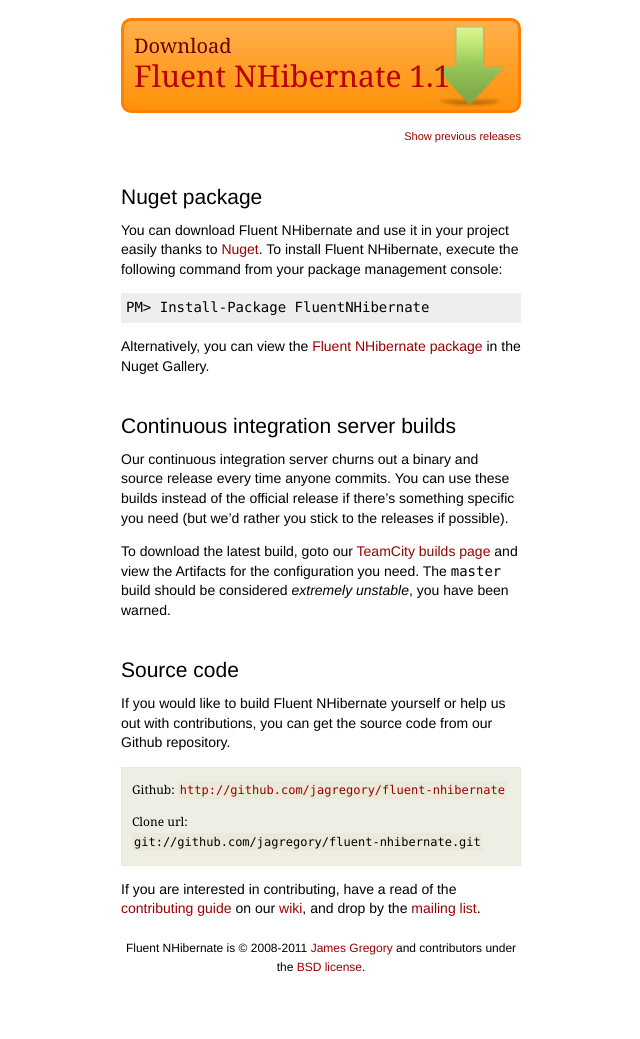
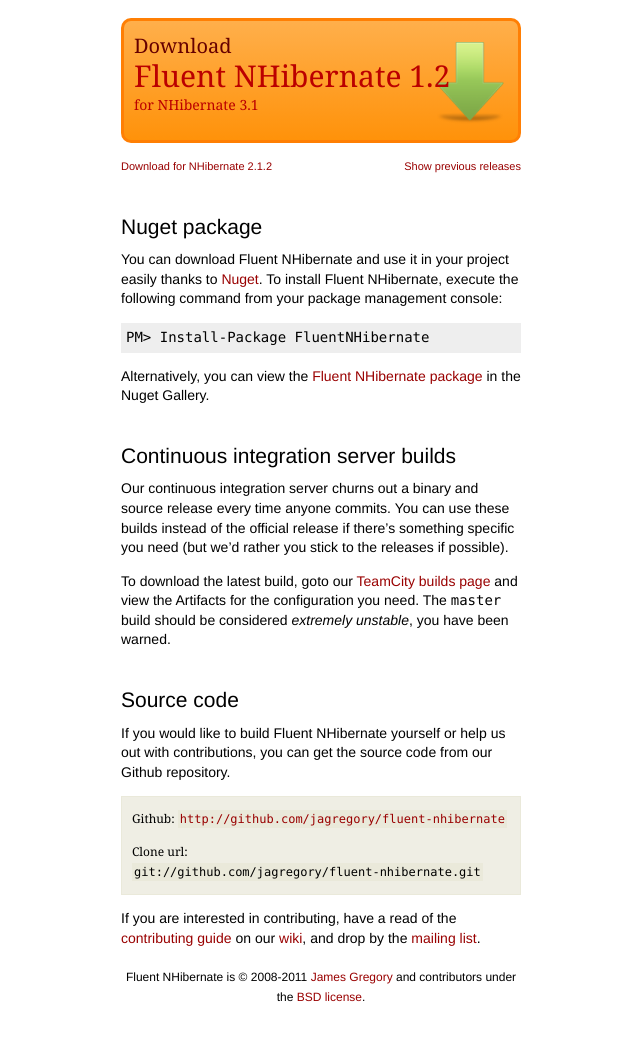
Before and after one commit to jagregory/fnh-site, a Jekyll site: the page built from downloads.md, in a window 1280 px wide. Shown: the part 382-1421 px from the top of the page, without its empty margins (319-959 px from the left). Built offline with Jekyll 4.4.1, drawn with Linux system fonts in a browser that asks for light colours; nearby versions of some CDN libraries; before the commit the page ends 1392 px from its top, so only the background shows below that.

Commit message:
Added 1.2 release

```diff
--- a/downloads.md
+++ b/downloads.md
@@ -3,13 +3,18 @@
 title: Downloads
 ---
 
-<p class="mainDownload"><a title="Download the latest Fluent NHibernate release (version 1.1)" href="/downloads/releases/fluentnhibernate-1.1.zip" onclick="javascript:pageTracker._trackEvent('Downloads', 'Release', '/downloads/releases/1.1');"><span>Download</span> Fluent NHibernate 1.1</a></p>
+<p class="mainDownload">
+  <a title="Download the latest Fluent NHibernate release (version 1.2)" href="/downloads/releases/fluentnhibernate-NH3.1-1.2.zip" onclick="javascript:pageTracker._trackEvent('Downloads', 'Release', '/downloads/releases/1.2-NH3.1');"><span>Download</span> Fluent NHibernate 1.2 <sub>for NHibernate 3.1</sub></a>
+</p>
+
+<p class="subtext left"><a href="/downloads/releases/fluentnhibernate-NH2.1-1.2.zip" onclick="javascript:pageTracker._trackEvent('Downloads', 'Release', '/downloads/releases/1.2-NH2.1.2');">Download for NHibernate 2.1.2</a></p>
 
 <p class="subtext"><a href="javascript:void(0);" id="previousReleasesToggle">Show previous releases</a></p>
 
 <div id="previousReleases" class="alt">
 	<h3>Previous releases</h3>
 	<ul>
+	  <li><a href="/downloads/releases/fluentnhibernate-1.1.zip" onclick="javascript:pageTracker._trackEvent('Downloads', 'Release', '/downloads/releases/1.1');">Fluent NHibernate 1.1</a></li>
 	  <li><a href="/downloads/releases/fluentnhibernate-1.0RTM.zip" onclick="javascript:pageTracker._trackEvent('Downloads', 'Release', '/downloads/releases/1.0RTM');">Fluent NHibernate 1.0RTM</a></li>
 	  <li><a href="/downloads/releases/fluentnhibernate-1.0RC.zip" onclick="javascript:pageTracker._trackEvent('Downloads', 'Release', '/downloads/releases/1.0RC');">Fluent NHibernate 1.0RC</a></li>
 	</ul>
--- a/stylesheets/main.css
+++ b/stylesheets/main.css
@@ -235,8 +235,18 @@
 	text-decoration: none;
 }
 
+p.mainDownload sub {
+  display: block;
+  margin-top: 10px;
+  font-size: 14px;
+}
+
 .subtext {
 	text-align: right;
 	font-size: 11px;
 	margin: 0;
 }
+
+.left {
+  float: left;
+}
```
Also changed, not shown: index.md (+3 -1 lines), 3 other files.
